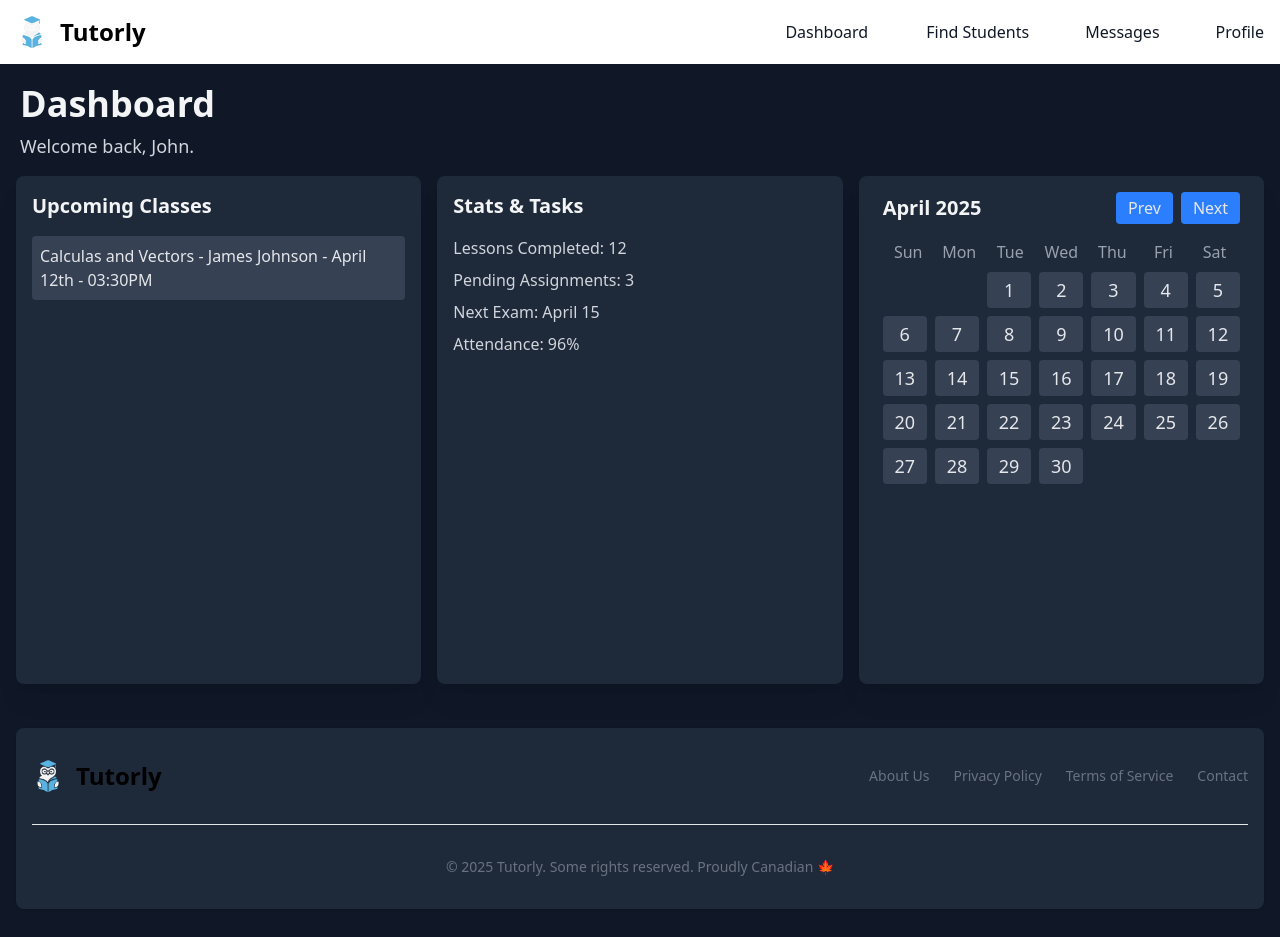
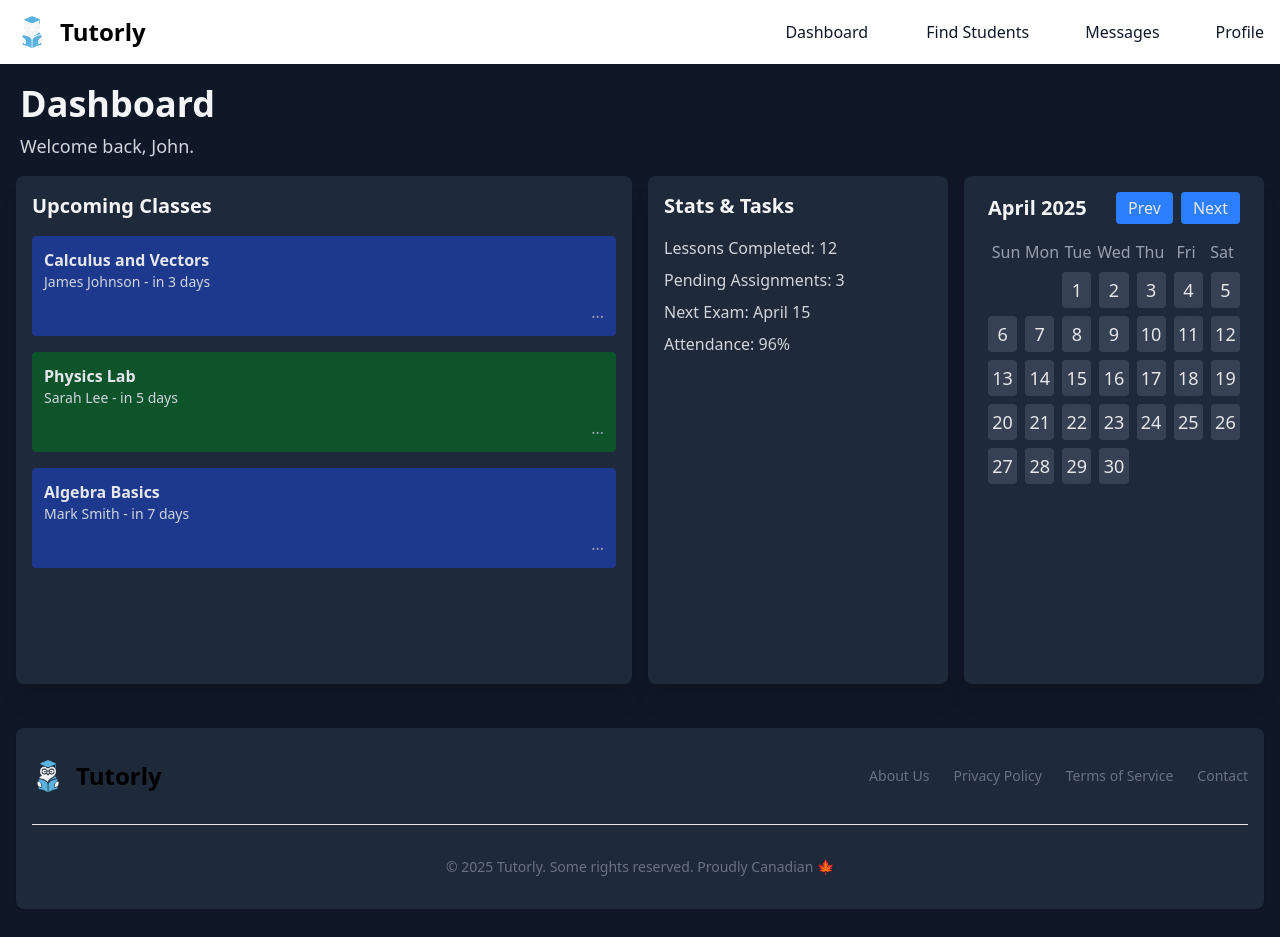
Before and after one commit to prmntr/yrhacks2025syscall, a React (Vite) app: page /dashboard in a window 1280 px wide. Built offline with nearby package versions, Linux system fonts and the light colour scheme.

Commit message:
style: thanks gundar + many changes

```diff
--- a/src/pages/Dashboard.tsx
+++ b/src/pages/Dashboard.tsx
@@ -1,7 +1,6 @@
-import { useState } from "react";
+import { useState } from 'react';
 
 function Dashboard() {
-
   const today = new Date();
   // useState initialized to be the current month and year
   const [currentMonth, setCurrentMonth] = useState(today.getMonth());
@@ -35,28 +34,52 @@ function Dashboard() {
   };
 
   const monthNames = [
-    "January", "February", "March", "April", "May", "June",
-    "July", "August", "September", "October", "November", "December"
+    'January',
+    'February',
+    'March',
+    'April',
+    'May',
+    'June',
+    'July',
+    'August',
+    'September',
+    'October',
+    'November',
+    'December',
   ];
 
   const daysInMonth = getDaysInMonth(currentYear, currentMonth);
   const firstDayIndex = getFirstDayOfMonth(currentYear, currentMonth);
-  const calendarDays = Array(firstDayIndex).fill(null).concat(
-    Array.from({ length: daysInMonth }, (_, i) => i + 1)
-  );
+  const calendarDays = Array(firstDayIndex)
+    .fill(null)
+    .concat(Array.from({ length: daysInMonth }, (_, i) => i + 1));
 
   return (
     <div className="bg-gray-900">
       <h1 className="font-bold text-4xl text-gray-100 px-5 pt-5">Dashboard</h1>
       <h2 className="text-lg px-5 text-gray-300 pt-2">Welcome back, John.</h2>
-      <div className="grid grid-cols-1 md:grid-cols-3 gap-4 p-4 min-h-135">
-      <div className="bg-gray-800 shadow-xl rounded-lg p-4">
+      <div className="grid grid-cols-1 md:grid-cols-4 gap-4 p-4 min-h-135">
+        <div className="bg-gray-800 shadow-xl rounded-lg p-4 col-span-2 md:col-span-2">
           <h2 className="text-xl font-semibold mb-4 text-gray-100">Upcoming Classes</h2>
-        <div className="flex flex-row items-center mb-4">
-        <div className="bg-gray-700 text-gray-200 p-2 rounded">Calculas and Vectors -  James Johnson  - April 12th  -  03:30PM  </div>
+          <div className="space-y-4">
+            <div className="bg-blue-900 text-gray-200 p-3 rounded">
+              <div className="font-bold">Calculus and Vectors</div>
+              <div className="text-sm text-gray-300">James Johnson - in 3 days</div>
+              <div className="text-gray-400 text-right cursor-pointer mt-2">...</div>
+            </div>
+            <div className="bg-green-900 text-gray-200 p-3 rounded">
+              <div className="font-bold">Physics Lab</div>
+              <div className="text-sm text-gray-300">Sarah Lee - in 5 days</div>
+              <div className="text-gray-400 text-right cursor-pointer mt-2">...</div>
+            </div>
+            <div className="bg-blue-900 text-gray-200 p-3 rounded">
+              <div className="font-bold">Algebra Basics</div>
+              <div className="text-sm text-gray-300">Mark Smith - in 7 days</div>
+              <div className="text-gray-400 text-right cursor-pointer mt-2">...</div>
             </div>
           </div>
-      <div className="bg-gray-800 shadow-xl rounded-lg p-4">
+        </div>
+        <div className="bg-gray-800 shadow-xl rounded-lg p-4 col-span-2 md:col-span-1">
           <h2 className="text-xl font-semibold mb-4 text-gray-100">Stats & Tasks</h2>
           <ul className="text-gray-300 space-y-2">
             <li>Lessons Completed: 12</li>
@@ -65,7 +88,7 @@ function Dashboard() {
             <li>Attendance: 96%</li>
           </ul>
         </div>
-      <div className="bg-gray-800 shadow-xl rounded-lg px-6 py-4">
+        <div className="bg-gray-800 shadow-xl rounded-lg px-6 py-4 col-span-2 md:col-span-1">
           <div className="flex items-center justify-between mb-4">
             <h2 className="text-xl font-bold text-gray-100">
               {monthNames[currentMonth]} {currentYear}
@@ -99,7 +122,10 @@ function Dashboard() {
           <div className="grid grid-cols-7 text-center mt-2 gap-2 text-sm">
             {calendarDays.map((day, index) =>
               day ? (
-          <div key={index} className="py-1 rounded bg-gray-700 text-gray-200 hover:bg-gray-500 text-lg">
+                <div
+                  key={index}
+                  className="py-1 rounded bg-gray-700 text-gray-200 hover:bg-gray-500 text-lg"
+                >
                   {day}
                 </div>
               ) : (
--- a/src/pages/Error.tsx
+++ b/src/pages/Error.tsx
@@ -1,12 +1,12 @@
 function Error() {
   return (
-    <div className="text-center flex flex-col justify-center min-h-screen bg-gray-50">
+    <div className="text-center flex flex-col justify-center min-h-screen bg-gray-900">
       <p className="text-3xl font-semibold text-blue-600">404</p>
-      <h1 className="mt-4 text-5xl font-semibold tracking-tight text-balance text-gray-900 sm:text-7xl">
+      <h1 className="mt-4 text-5xl font-semibold tracking-tight text-balance text-gray-200 sm:text-7xl">
         Page not found
       </h1>
-      <p className="mt-6 text-lg font-medium text-pretty text-gray-500 sm:text-xl/8">
-        These are not the droids you're looking for.
+      <p className="mt-6 text-lg font-medium text-pretty text-gray-400 sm:text-xl/8">
+        These are not the droids you are looking for.
       </p>
       <div className="mt-10 flex items-center justify-center gap-x-6">
         <a
@@ -17,7 +17,7 @@ function Error() {
         </a>
         <a
           href="https://www.youtube.com/watch?v=dQw4w9WgXcQ"
-          className="text-sm font-semibold text-gray-900"
+          className="text-sm font-semibold text-gray-200"
         >
           Contact support
         </a>
--- a/src/pages/Profile.tsx
+++ b/src/pages/Profile.tsx
@@ -26,7 +26,7 @@ function Profile() {
           {/* Profile Image */}
           <img
             className="w-24 h-24 mb-3 rounded-full shadow-lg"
-            src="src\assets\react.svg"
+            src="src\assets\skibidi.jpg"
             alt="Profile Image"
           />
           {/* Name and Description */}
--- a/src/pages/Students.tsx
+++ b/src/pages/Students.tsx
@@ -4,9 +4,6 @@ function Students() {
       <h1 className="text-4xl text-white font-bold mb-6">Students</h1>
 
     <div>
-      //*<h1>Tutors</h1>
-      //*<p>List of tutors will be dfsfdsfdsfdfsdsfisplayed here.</p>
-      //*<p>The </p>
     </div>
   </div>
   );
```
Also changed, not shown: src/assets/skibidi.jpg (added). Lines whose indentation alone changed are shown as unchanged.
